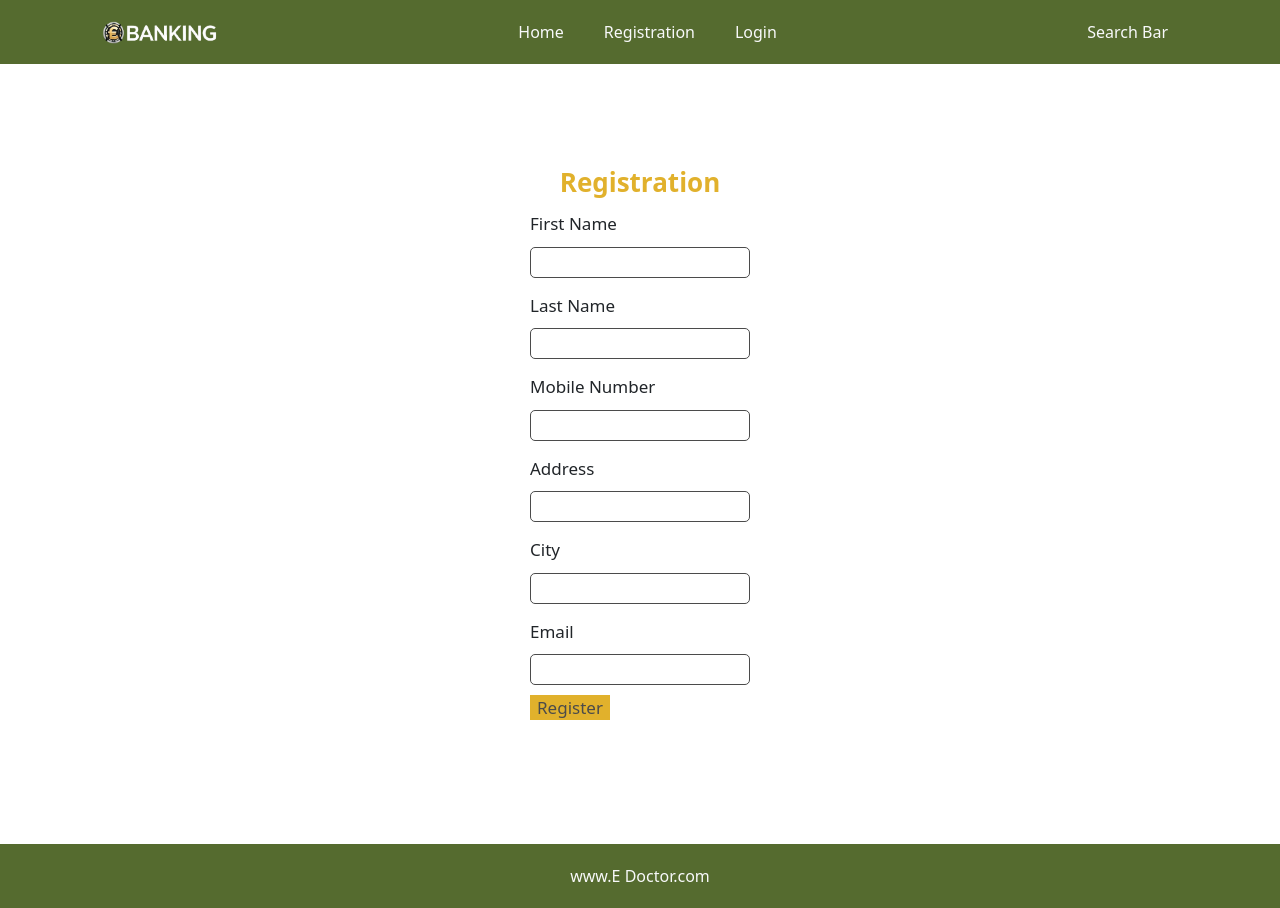
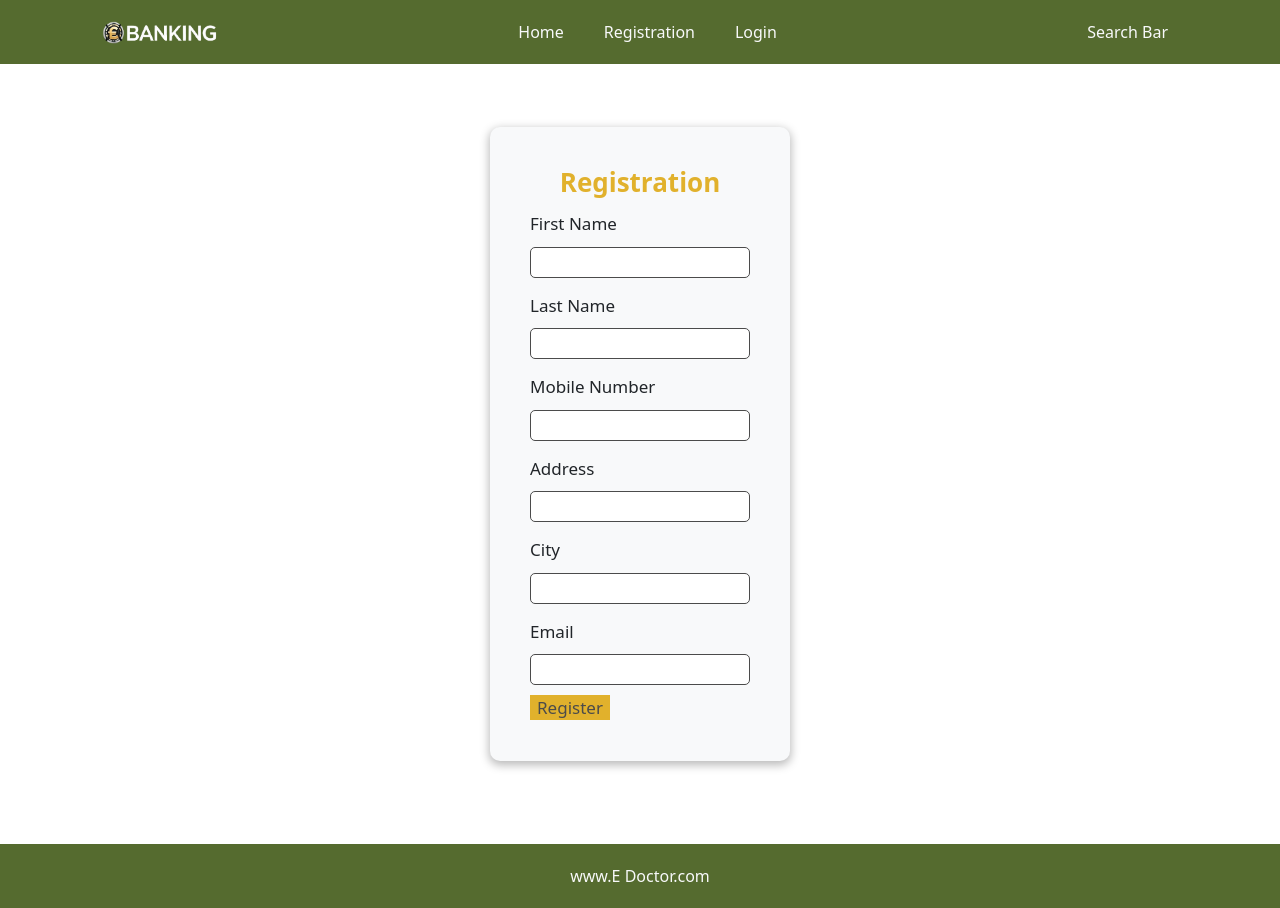
Before and after one commit to kishan421kr/E-Banking-Website, a React (Vite) app in the folder client/: page /registration in a window 1280 px wide. Built offline with nearby package versions, Linux system fonts and the light colour scheme.

Commit message:
update code

```diff
--- a/client/src/Css/style.css
+++ b/client/src/Css/style.css
@@ -87,6 +87,16 @@
     padding: 40px;
     border-radius: 10px;
 }
+
+
+#formsecondDiv{
+    background-color: #F8F9FA;
+    box-shadow:0px 3px 10px 1px #00000047;
+    padding: 40px;
+    border-radius: 10px;
+}
+
+
 #minMainDiv{
     background-color: #F8F9FA;
     box-shadow:0px 3px 10px 1px #00000047;
--- a/client/src/Pages/Registration.jsx
+++ b/client/src/Pages/Registration.jsx
@@ -35,7 +35,7 @@ const handelSubmit=async()=>{
 
         <>
         <div id="formMainDiv">
-            <div>
+            <div id="formsecondDiv">
                 <h2 id="headingtwo">Registration</h2>
 
                 <div id="formdiv">
```
Also changed, not shown: 2 other files (tests, documents, lock files or other folders).
